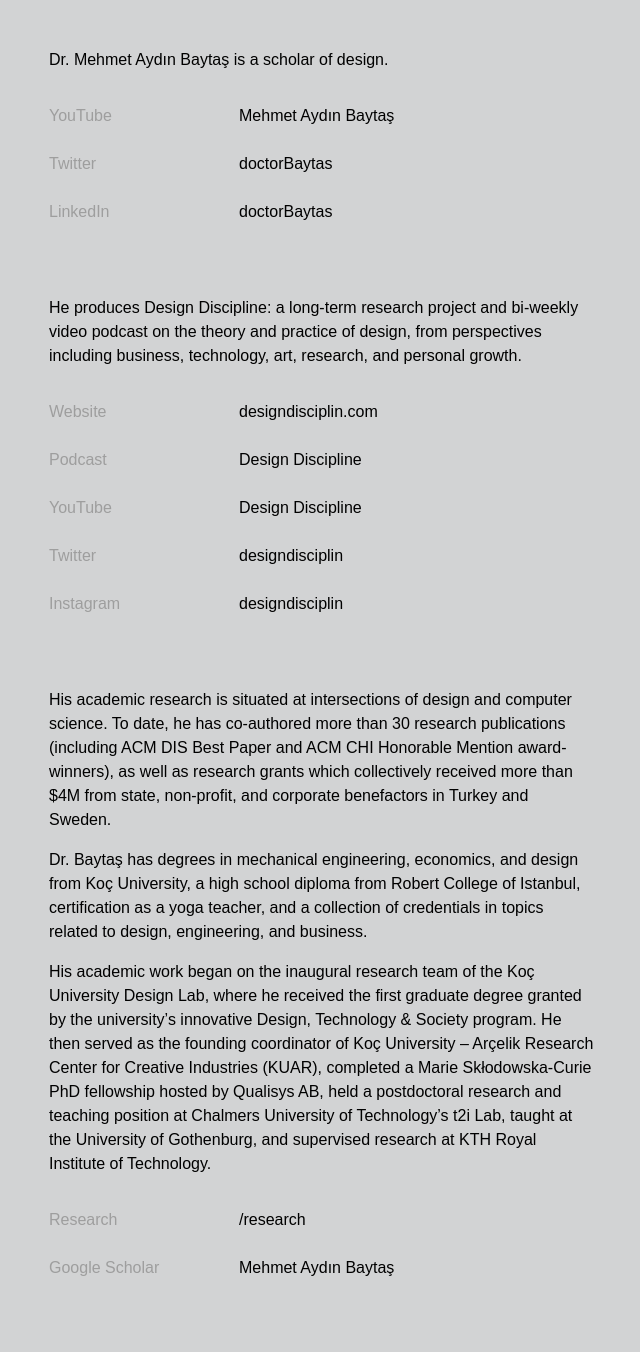
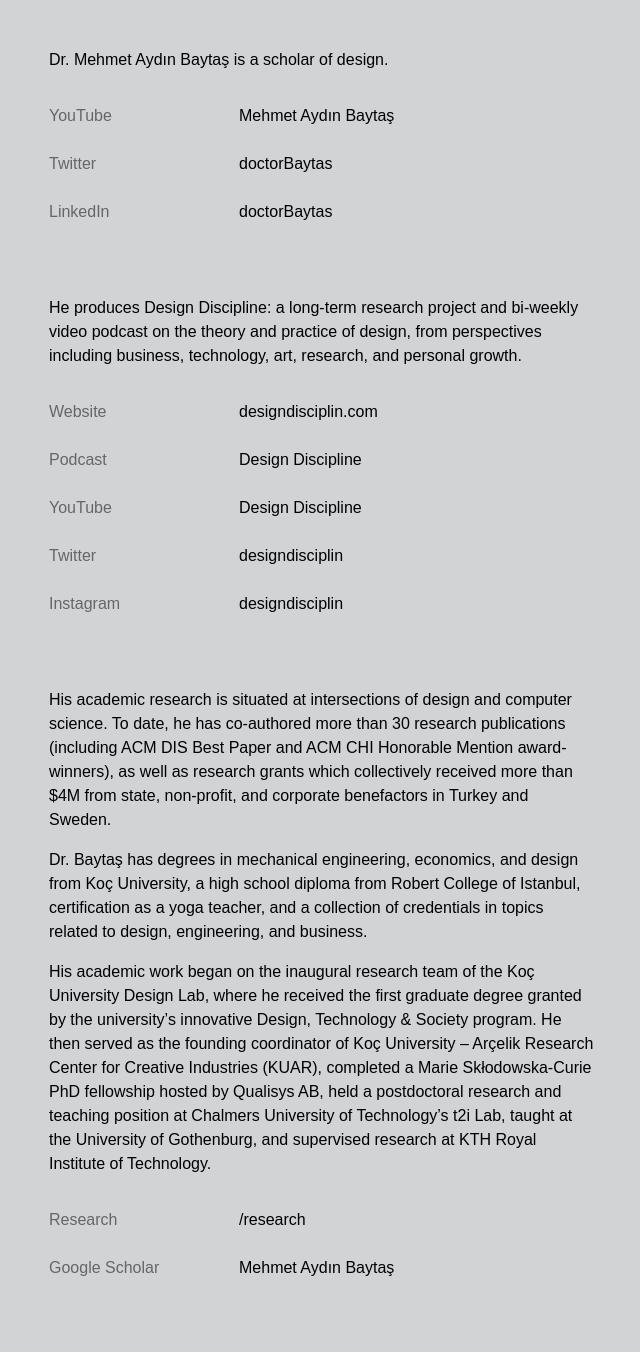
Before and after one commit to l77l77/mbaytas.github.io, a Jekyll site: the page built from README.md, in a window 1280 px wide. Shown: the whole page, without its empty margins (33-673 px from the left). Built offline with Jekyll 4.4.1, drawn with Linux system fonts in a browser that asks for light colours; some web fonts are replaced; our own code applies the rules of GitHub Pages for plain Markdown files; comment, search, counter and statistics services are not loaded.

Commit message:
Update default.html

```diff
--- a/_layouts/default.html
+++ b/_layouts/default.html
@@ -29,7 +29,7 @@
       }
       dl dt {
         font-weight: inherit;
-        color: #9e9e9e;
+        color: #666;
       }
       a, dd a {
         color: #000;
@@ -37,7 +37,7 @@
         text-decoration: none;
       }
       a:hover, dd a:hover {
-        color: #9e9e9e;
+        color: #999;
         text-decoration: underline;
       }
       .container {
```
